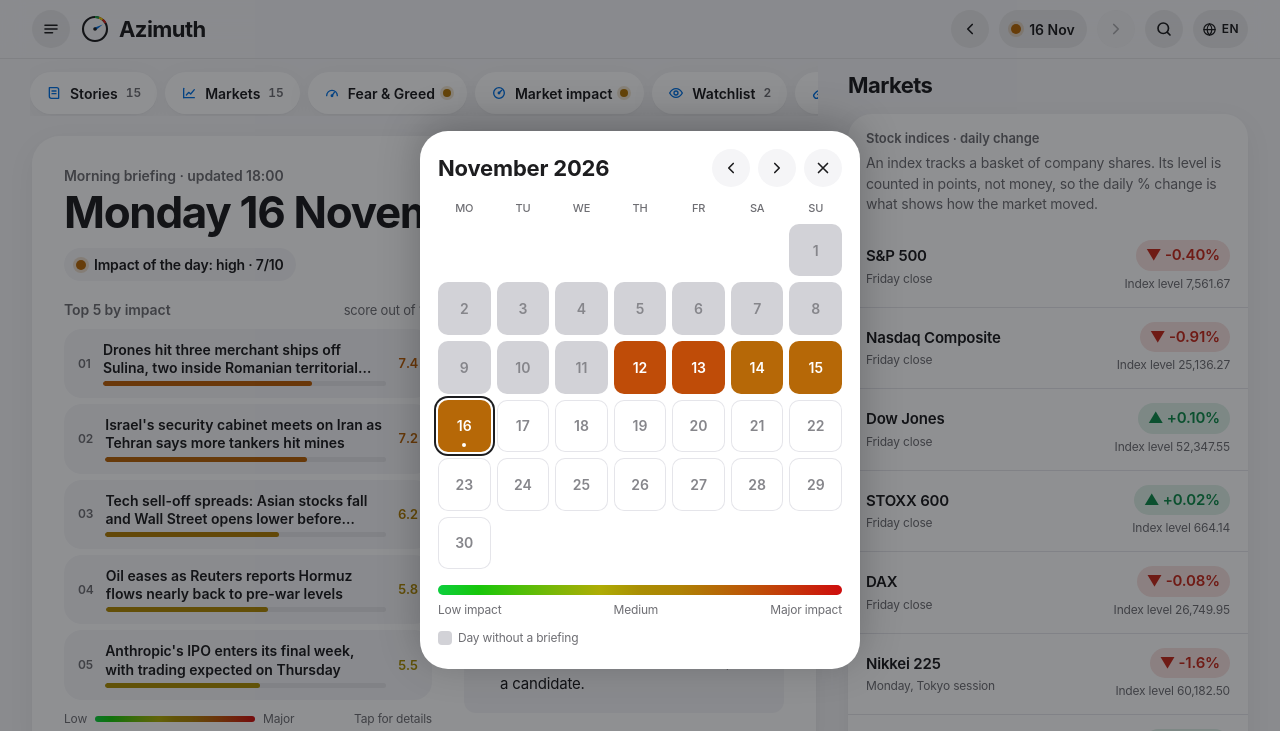
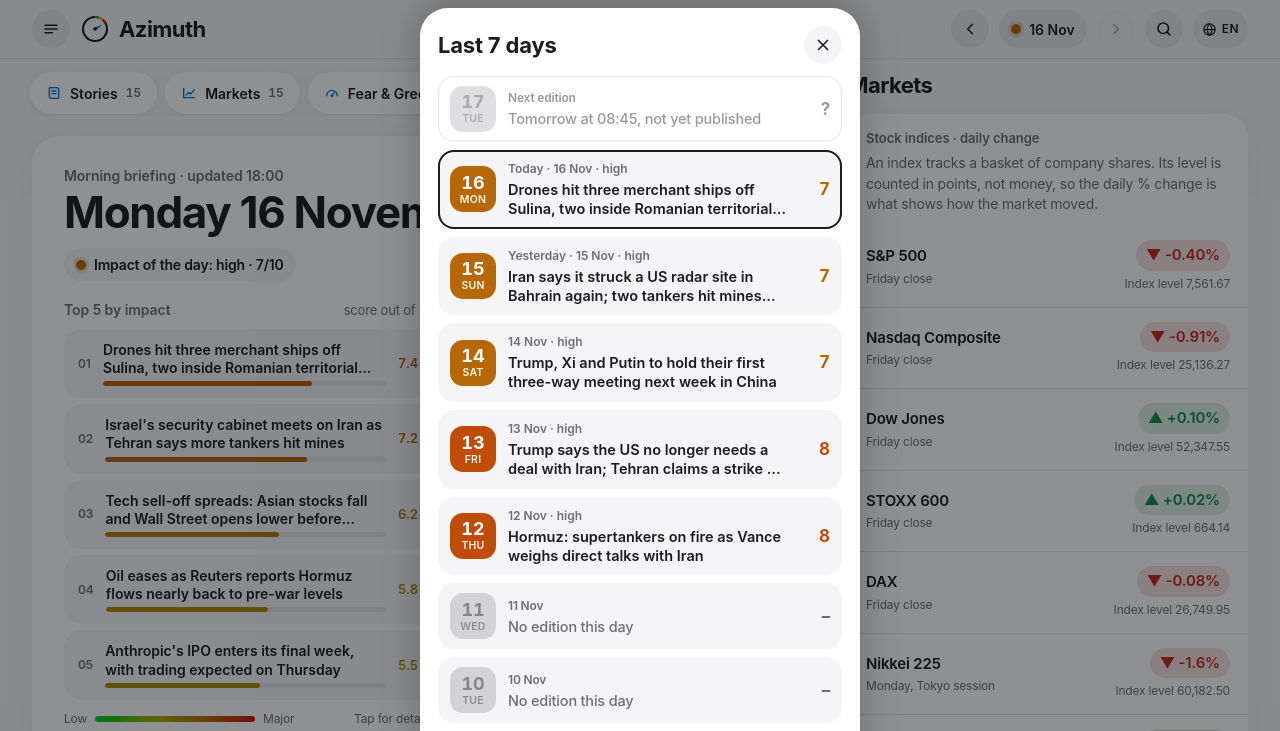
Before and after one commit to tygeroneg-cyber/Azimuth, a plain HTML site: page index.html in a window 1280 px wide. Both pictures are taken after a click on the button "16 Nov". Shown: the top 731 px of the page. Drawn offline with Linux system fonts and the light colour scheme.

Commit message:
New 7-day calendar, remove saved stories
Co-Authored-By: Claude Opus 5.5 <noreply@anthropic.com>
Claude-Session: https://claude.ai/code/session_01LwwpquUiVtPZmYmqVYa3Sw

```diff
--- a/index.html
+++ b/index.html
@@ -483,6 +483,29 @@ html.theme-fade, html.theme-fade *, html.theme-fade *::before, html.theme-fade *
 .cr-facts{display:grid; grid-template-columns:1fr 1fr; gap:8px; margin:0 0 12px}
 .cr-facts div{background:var(--soft); border-radius:12px; padding:9px 11px} .cr-facts dt{font-size:11.5px} .cr-facts dd{margin:2px 0 0; color:var(--ink); font-weight:600; font-size:13.5px; font-variant-numeric:tabular-nums}
 .m-credits p{margin:0 0 6px} .cr-note{font-weight:600} .cr-copy{margin-top:10px !important; font-size:11.5px}
+
+/* calendarul: ultimele 7 zile și ziua următoare */
+.cal{display:flex; flex-direction:column; gap:8px}
+.cal .cd{display:flex; align-items:center; gap:12px; width:100%; min-height:64px; padding:10px 12px; border:0; border-radius:16px; background:var(--soft); color:var(--ink); text-align:left; opacity:0; transform:translate3d(0,8px,0); animation:cdIn .38s cubic-bezier(.22,1,.36,1) forwards}
+.cal .cd:nth-child(2){animation-delay:.03s} .cal .cd:nth-child(3){animation-delay:.06s} .cal .cd:nth-child(4){animation-delay:.09s} .cal .cd:nth-child(5){animation-delay:.12s} .cal .cd:nth-child(6){animation-delay:.15s} .cal .cd:nth-child(7){animation-delay:.18s} .cal .cd:nth-child(8){animation-delay:.21s}
+@keyframes cdIn{to{opacity:1; transform:none}}
+.cal button.cd{cursor:pointer; transition:transform .15s ease, box-shadow .2s ease}
+.cal button.cd:active{transform:scale(.98)}
+@media (hover:hover){ .cal button.cd:hover{box-shadow:inset 0 0 0 1px var(--line)} }
+.cd-date{flex:none; width:46px; height:46px; border-radius:13px; display:flex; flex-direction:column; align-items:center; justify-content:center; background:var(--c, var(--none)); color:#fff; line-height:1}
+.cd-date b{font:700 18px/1 var(--display); font-variant-numeric:tabular-nums} .cd-date small{font-size:10.5px; font-weight:600; margin-top:3px; text-transform:uppercase; letter-spacing:.02em; opacity:.92}
+.cd-body{flex:1; min-width:0; display:flex; flex-direction:column; gap:3px}
+.cd-top{font-size:12px; font-weight:600; color:var(--muted)}
+.cd-title{font-size:14.5px; font-weight:600; line-height:1.3; display:-webkit-box; -webkit-line-clamp:2; -webkit-box-orient:vertical; overflow:hidden}
+.cd-score{flex:none; min-width:30px; text-align:right; font:700 17px/1 var(--display); color:var(--c, var(--muted)); font-variant-numeric:tabular-nums}
+.cal .cd.sel{box-shadow:inset 0 0 0 2px var(--ink)}
+.cal .cd.empty .cd-date{background:var(--none); color:var(--none-ink)} .cal .cd.empty .cd-title{color:var(--muted); font-weight:500}
+.cal .cd.future{background:transparent; box-shadow:inset 0 0 0 1.5px var(--line); border-style:dashed; opacity:0; color:var(--muted)}
+.cal .cd.future .cd-date{background:var(--none); color:var(--none-ink)} .cal .cd.future .cd-title{font-weight:500; color:var(--muted)}
+.cal .cd.future{animation-name:cdInDim} @keyframes cdInDim{to{opacity:.7; transform:none}}
+#calOv .legend .none{display:none}
+@media (prefers-reduced-motion: reduce){ .cal .cd{animation:none; opacity:1; transform:none} .cal .cd.future{opacity:.7} }
+#calTitle{text-transform:none}
 </style>
 </head>
 <body>
@@ -516,8 +539,6 @@ html.theme-fade, html.theme-fade *, html.theme-fade *::before, html.theme-fade *
     <span class="grab" aria-hidden="true"></span>
     <div class="sheet-head">
       <h2 id="calTitle"></h2>
-      <button class="iconbtn" id="calPrev" aria-label="" data-i18n-aria="prevMonth"><svg viewBox="0 0 24 24" fill="none" stroke="currentColor" stroke-width="2.2" stroke-linecap="round" stroke-linejoin="round"><path d="M15 18l-6-6 6-6"/></svg></button>
-      <button class="iconbtn" id="calNext" aria-label="" data-i18n-aria="nextMonth"><svg viewBox="0 0 24 24" fill="none" stroke="currentColor" stroke-width="2.2" stroke-linecap="round" stroke-linejoin="round"><path d="M9 18l6-6-6-6"/></svg></button>
       <button class="iconbtn" id="calClose" aria-label="" data-i18n-aria="close"><svg viewBox="0 0 24 24" fill="none" stroke="currentColor" stroke-width="2.2" stroke-linecap="round"><path d="M6 6l12 12M18 6L6 18"/></svg></button>
     </div>
     <div class="cal" id="cal"></div>
@@ -573,7 +594,7 @@ const I18N = {
  en: {
   goTop:"Azimuth, back to top", prevDay:"Previous day", nextDay:"Next day", openCal:"Open the calendar", searchAria:"Search the archive", language:"Language",
   close:"Close", prevMonth:"Previous month", nextMonth:"Next month", legendLow:"Low impact", legendMid:"Medium", legendHigh:"Major impact", noBulletinDay:"Day without a briefing",
-  searchTitle:"Search and saved", searchLabel:"Word or country", searchPh:"e.g. Fed, Ukraine, oil",
+  searchTitle:"Search", searchLabel:"Word or country", searchPh:"e.g. Fed, Ukraine, oil",
   loadingArchive:"Loading the archive", oneMoment:"One moment.", archiveFail:"The archive could not be loaded", reload:"Reload the page.",
   loadingEd:"Loading the briefing", notFound:"Briefing not found", readFail:"The briefing could not be read", tryAgain:"Try again.",
   emptyT:"The archive is empty for now", emptyX:"The first briefing appears here after the morning run, around 09:30 Romanian time.",
@@ -585,7 +606,7 @@ const I18N = {
   details:"Details", happened:"What happened", context:"Context", why:"Why it matters", sources:"Sources", secondary:"Social media, tabloids, blogs",
   source:"Source", secondarySrc:"secondary source", overnight:"Overnight", unconfirmed:"Not confirmed by agencies", save:"Save story", unsave:"Remove from saved", saveFail:"Could not save. Try again.",
   markets:"Markets", gStocks:"Stock indices · daily change", gNews:"Stocks in the news", idxNote:"An index tracks a basket of company shares. Its level is counted in points, not money, so the daily % change is what shows how the market moved.", idxLevel:"Index level", gFx:"Currencies", gCmd:"Commodities and crypto", watch:"What to watch today", moreSrc:"More sources", secondaryMore:"Social media, tabloids, blogs and additional sources",
-  calNoScore:"briefing without an impact score", calNotYet:"not yet", calNone:"no briefing",
+  calNoScore:"briefing without an impact score", last7:"Last 7 days", nextEd:"Next edition", nextEdWhen:"Tomorrow at 08:45, not yet published", noEd:"No edition this day", calToday:"Today", calYesterday:"Yesterday", calNotYet:"not yet", calNone:"no briefing",
   searching:"Loading the archive...", archiveFailShort:"The archive could not be loaded.", noResults:"No results.", savedStories:"Saved stories",
   noSaved:"You have not saved any stories yet. Use the bookmark button on a story.",
   fallback:"This briefing is only available in Romanian.",
@@ -599,7 +620,7 @@ const I18N = {
  ro: {
   goTop:"Azimuth, mergi sus", prevDay:"Ziua anterioară", nextDay:"Ziua următoare", openCal:"Deschide calendarul", searchAria:"Caută în arhivă", language:"Limbă",
   close:"Închide", prevMonth:"Luna anterioară", nextMonth:"Luna următoare", legendLow:"Impact mic", legendMid:"Mediu", legendHigh:"Impact major", noBulletinDay:"Zi fără buletin",
-  searchTitle:"Caută și salvate", searchLabel:"Cuvânt sau țară", searchPh:"de exemplu: BNR, Ucraina, petrol",
+  searchTitle:"Caută", searchLabel:"Cuvânt sau țară", searchPh:"de exemplu: BNR, Ucraina, petrol",
   loadingArchive:"Se încarcă arhiva", oneMoment:"Un moment.", archiveFail:"Arhiva nu a putut fi încărcată", reload:"Reîncarcă pagina.",
   loadingEd:"Se încarcă buletinul", notFound:"Buletinul nu a fost găsit", readFail:"Buletinul nu a putut fi citit", tryAgain:"Încearcă din nou.",
   emptyT:"Arhiva e goală deocamdată", emptyX:"Primul buletin apare aici după rularea de dimineață, în jur de 09:30.",
@@ -611,7 +632,7 @@ const I18N = {
   details:"Detalii", happened:"Ce s-a întâmplat", context:"Context", why:"De ce contează", sources:"Surse", secondary:"Rețele sociale, tabloide, bloguri",
   source:"Sursă", secondarySrc:"sursă secundară", overnight:"Peste noapte", unconfirmed:"Neconfirmat de agenții", save:"Salvează știrea", unsave:"Scoate din salvate", saveFail:"Nu s-a putut salva. Încearcă din nou.",
   markets:"Piețe", gStocks:"Indici bursieri · variația zilei", gNews:"Acțiuni din știri", idxNote:"Un indice urmărește un coș de acțiuni. Nivelul lui se măsoară în puncte, nu în bani, așa că variația zilnică în % arată cum s-a mișcat piața.", idxLevel:"Nivelul indicelui", gFx:"Valute", gCmd:"Mărfuri și cripto", watch:"De urmărit azi", moreSrc:"Alte surse", secondaryMore:"Rețele sociale, tabloide, bloguri și surse suplimentare",
-  calNoScore:"buletin fără notă de impact", calNotYet:"încă nu", calNone:"fără buletin",
+  calNoScore:"buletin fără notă de impact", last7:"Ultimele 7 zile", nextEd:"Ediția următoare", nextEdWhen:"Mâine la 08:45, încă nepublicată", noEd:"Nicio ediție în această zi", calToday:"Azi", calYesterday:"Ieri", calNotYet:"încă nu", calNone:"fără buletin",
   searching:"Se încarcă arhiva...", archiveFailShort:"Arhiva nu a putut fi încărcată.", noResults:"Niciun rezultat.", savedStories:"Știri salvate",
   noSaved:"Nu ai salvat încă nicio știre. Folosește butonul de semn de carte de pe o știre.",
   fallback:"",
@@ -734,20 +755,7 @@ async function boot(){
   if (!S.current) { renderEmpty(); updateHeader(); }
   else openDay(S.current, false);
 
-  /* salvate: opțional, prin baza de date a aplicației */
-  try {
-    const db = await window.claude?.use?.("db"), user = await window.claude?.use?.("user");
-    if (db && user) {
-      S.db = db; S.uid = await user.id();
-      if (S.uid) S.db.collection("data/users/"+S.uid).where("kind","==","saved").onSnapshot(snap => {
-        const sv = {}; snap.docs.forEach(d => { sv[d.id] = d.data(); });
-        S.saved = sv;
-        if ($("#storyList")) { const open = new Set([...document.querySelectorAll(".card.open[data-n]")].map(c => c.dataset.n)); fillStories(open, false); }
-        else if (S.current && S.editions[S.current]) renderDay();
-      }, () => { S.uid = null; });
-      if (S.current && S.editions[S.current]) renderDay();
-    }
-  } catch(e) { S.uid = null; }
+  /* salvarea știrilor a fost scoasă: S.uid rămâne null, deci butoanele și filtrul „Salvate” nu apar */
 }
 const sortedDays = () => Object.keys(S.days).sort();
 const latestDay = () => { const k = sortedDays(); return k[k.length-1] || null; };
@@ -1224,23 +1232,31 @@ window.addEventListener("hashchange", () => { const m = location.hash.match(/^#d
 
 /* calendar */
 function renderCal(){
-  const base = S.calMonth || parseDate(S.current || todayIso());
-  const y = base.getFullYear(), m = base.getMonth();
-  $("#calTitle").textContent = fmt(new Date(y, m, 1), {month:"long", year:"numeric"});
-  const first = new Date(y, m, 1), offset = (first.getDay() + 6) % 7, nDays = new Date(y, m+1, 0).getDate();
-  const tIso = todayIso();
-  let h = [0,1,2,3,4,5,6].map(i => fmt(new Date(2024, 0, 1 + i), {weekday:"short"}).replace(".", "").slice(0, 2)).map(w => '<div class="wd">'+esc(w)+'</div>').join("");
-  for (let i = 0; i < offset; i++) h += '<div></div>';
-  for (let d = 1; d <= nDays; d++) {
-    const k = iso(new Date(y, m, d)), info = S.days[k], dv = info ? (dayImpact(k) || null) : null;
-    const cls = ["d"]; let style = "", label = fmt(new Date(y, m, d), {day:"numeric", month:"long"});
-    if (info && dv) { const v = dv; style = 'background:'+impactColor(v); if (v > 3.8 && v < 7) cls.push("dark-text"); label += ", "+t("impactOf")+" "+impactWord(v)+" "+v+"/10"; }
-    else if (info) { cls.push("noscore"); label += ", "+t("calNoScore"); }
-    else if (k > tIso) { cls.push("future"); label += ", "+t("calNotYet"); }
-    else { cls.push("empty"); label += ", "+t("calNone"); }
-    if (k === S.current) cls.push("sel");
-    if (k === tIso) cls.push("today");
-    h += '<button class="'+cls.join(" ")+'" style="'+style+'" data-day="'+k+'" aria-label="'+esc(label)+'"'+(info ? "" : " disabled")+'>'+d+'</button>';
+  /* ultimele 7 zile până azi, plus ziua de mâine, încă incertă */
+  $("#calTitle").textContent = t("last7");
+  const tIso = todayIso(), today = parseDate(tIso);
+  const dayAt = off => { const d = new Date(today); d.setDate(d.getDate() + off); return d; };
+  let h = "";
+  for (let off = 1; off >= -6; off--) {
+    const d = dayAt(off), k = iso(d), info = S.days[k];
+    const rel = off === 0 ? t("calToday") : off === -1 ? t("calYesterday") : "";
+    const wd = fmt(d, {weekday:"short"}).replace(".", "");
+    const dm = fmt(d, {day:"numeric", month:"short"}).replace(".", "");
+    const datePart = '<span class="cd-date"><b>'+d.getDate()+'</b><small>'+esc(wd)+'</small></span>';
+    if (off === 1) {
+      h += '<div class="cd future" aria-label="'+esc(t("nextEd")+", "+dm)+'">'+datePart+'<span class="cd-body"><span class="cd-top">'+esc(t("nextEd"))+'</span><span class="cd-title">'+esc(t("nextEdWhen"))+'</span></span><span class="cd-score">?</span></div>';
+      continue;
+    }
+    if (!info) {
+      h += '<div class="cd empty" aria-label="'+esc(dm+", "+t("noEd"))+'">'+datePart+'<span class="cd-body"><span class="cd-top">'+esc(rel || dm)+'</span><span class="cd-title">'+esc(t("noEd"))+'</span></span><span class="cd-score">–</span></div>';
+      continue;
+    }
+    const v = dayImpact(k) || null, col = v ? impactColor(v) : "var(--muted)";
+    const head = (LANG === "en" ? (info.headline_en || info.headline) : (info.headline || info.headline_en)) || "";
+    const cls = ["cd"]; if (k === S.current) cls.push("sel");
+    h += '<button type="button" class="'+cls.join(" ")+'" data-day="'+k+'" style="--c:'+col+'" aria-label="'+esc(dm+(v ? ", "+t("impactOf")+" "+impactWord(v)+" "+v+"/10" : "")+(head ? ". "+head : ""))+'"'+(k === S.current ? ' aria-current="date"' : '')+'>'+
+      datePart+'<span class="cd-body"><span class="cd-top">'+esc(rel ? rel+" · "+dm : dm)+(v ? ' · '+esc(impactWord(v)) : '')+'</span><span class="cd-title">'+esc(head)+'</span></span>'+
+      '<span class="cd-score">'+(v ? esc(String(v)) : '')+'</span></button>';
   }
   $("#cal").innerHTML = h;
 }
@@ -1260,8 +1276,6 @@ document.querySelectorAll(".overlay").forEach(o => {
   });
 });
 $("#dateBtn").onclick = () => { S.calMonth = parseDate(S.current || todayIso()); renderCal(); openOv("#calOv"); };
-$("#calPrev").onclick = () => { const b = S.calMonth; S.calMonth = new Date(b.getFullYear(), b.getMonth()-1, 1); renderCal(); };
-$("#calNext").onclick = () => { const b = S.calMonth; S.calMonth = new Date(b.getFullYear(), b.getMonth()+1, 1); renderCal(); };
 $("#calClose").onclick = () => closeOv("#calOv");
 $("#cal").addEventListener("click", e => { const b = e.target.closest("[data-day]"); if (!b || b.disabled) return; closeOv("#calOv"); openDay(b.dataset.day); window.scrollTo(0,0); });
 document.querySelectorAll(".overlay").forEach(o => o.addEventListener("click", e => { if (e.target === o) closeOv("#" + o.id); }));
```
